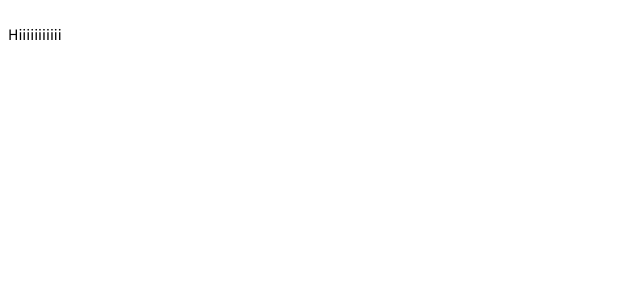
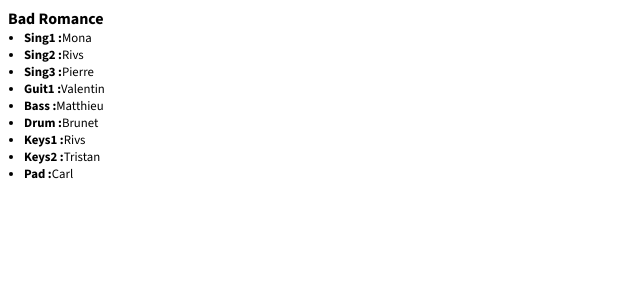
Before and after one commit to phbru/polyjam-station, a React (Vite) app: page / in a window 1280 px wide. Shown: the top 300 px of the page, without its empty margins (0-640 px from the left). Built offline with nearby package versions, Linux system fonts and the light colour scheme.

Commit message:
displayed one song correctly

```diff
--- a/src/data/songsData.ts
+++ b/src/data/songsData.ts
@@ -1,7 +1,9 @@
-export const songs = {
+import { SongData } from "../interfaces/SongData";
+
+export const songsData: SongData = {
   "Bad Romance": {
     name: "Bad Romance",
-    instruments: {
+    performers: {
       Sing1: "Mona",
       Sing2: "Rivs",
       Sing3: "Pierre",
@@ -15,7 +17,7 @@ export const songs = {
   },
   "Bennie and The Jets": {
     name: "Bennie and The Jets",
-    instruments: {
+    performers: {
       Sing1: "Mélissa",
       Sing2: "Rivs",
       Guit1: "Valentin",
@@ -29,7 +31,7 @@ export const songs = {
   },
   "Blinding Lights (With added guitar)": {
     name: "Blinding Lights (With added guitar)",
-    instruments: {
+    performers: {
       Sing1: "Milla",
       Sing2: "Mélissa",
       Guit1: "Sebastien",
--- a/src/index.css
+++ b/src/index.css
@@ -33,3 +33,18 @@ body,
 ::-webkit-scrollbar-track:hover {
   background: #555;
 }
+
+ul {
+  margin: 0;
+  padding: 0;
+  font-size: 0.8rem;
+}
+
+ul li {
+  margin-bottom: 0px; /* Adjust this value for your desired spacing */
+  margin-left: 1rem; /* Add some left padding for indentation */
+}
+
+.song-component__name {
+  margin: 0;
+}
--- /dev/null
+++ b/src/interfaces/PerformersDetails.ts
@@ -0,0 +1,3 @@
+export interface PerformersDetails {
+  [performer: string]: string;
+}
--- /dev/null
+++ b/src/interfaces/Song.ts
@@ -0,0 +1,6 @@
+import { PerformersDetails } from "./PerformersDetails";
+
+export interface Song {
+  name: string;
+  performers: PerformersDetails;
+}
--- /dev/null
+++ b/src/interfaces/SongData.ts
@@ -0,0 +1,5 @@
+import { Song } from "./Song";
+
+export interface SongData {
+  [song: string]: Song;
+}
--- a/src/scenes/dashboard/index.tsx
+++ b/src/scenes/dashboard/index.tsx
@@ -1,7 +1,31 @@
-const Dashboard = () => {
+import { songsData } from "../../data/songsData";
+import { Song } from "../../interfaces/Song";
+
+interface SongComponentProps {
+  song: Song;
+}
+
+const SongComponent = (props: SongComponentProps) => {
   return (
     <div>
-      <p>Hiiiiiiiiiii</p>
+      <h4 className="song-component__name">{props.song.name}</h4>
+      {Object.entries(props.song.performers).map(([instrument, performer]) => (
+        <ul>
+          <li key={instrument}>
+            <strong>{instrument} :</strong>
+            {performer}
+          </li>
+        </ul>
+      ))}
+    </div>
+  );
+};
+
+const Dashboard = () => {
+  const badRomance: Song = songsData["Bad Romance"];
+  return (
+    <div>
+      <SongComponent song={badRomance} />
     </div>
   );
 };
```
Also changed, not shown: src/scenes/songs/index.tsx (+49 -49 lines).
